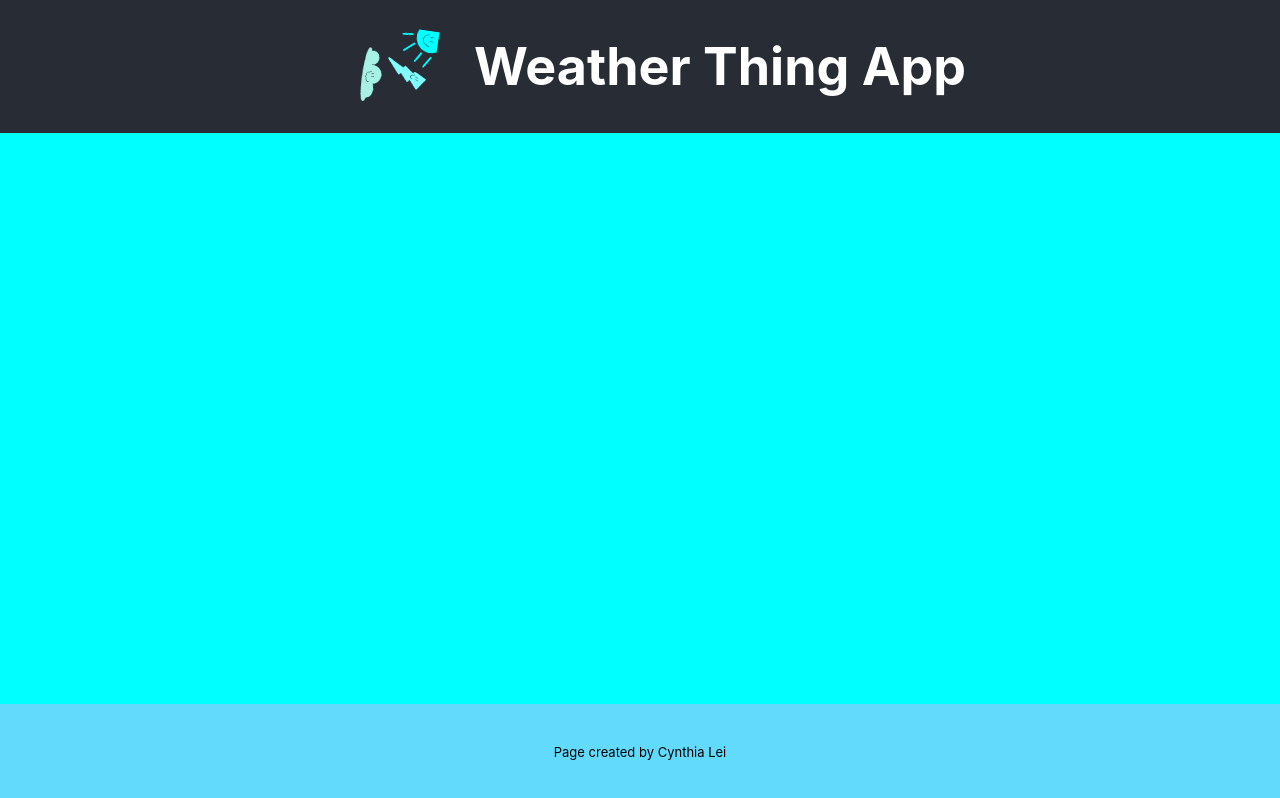
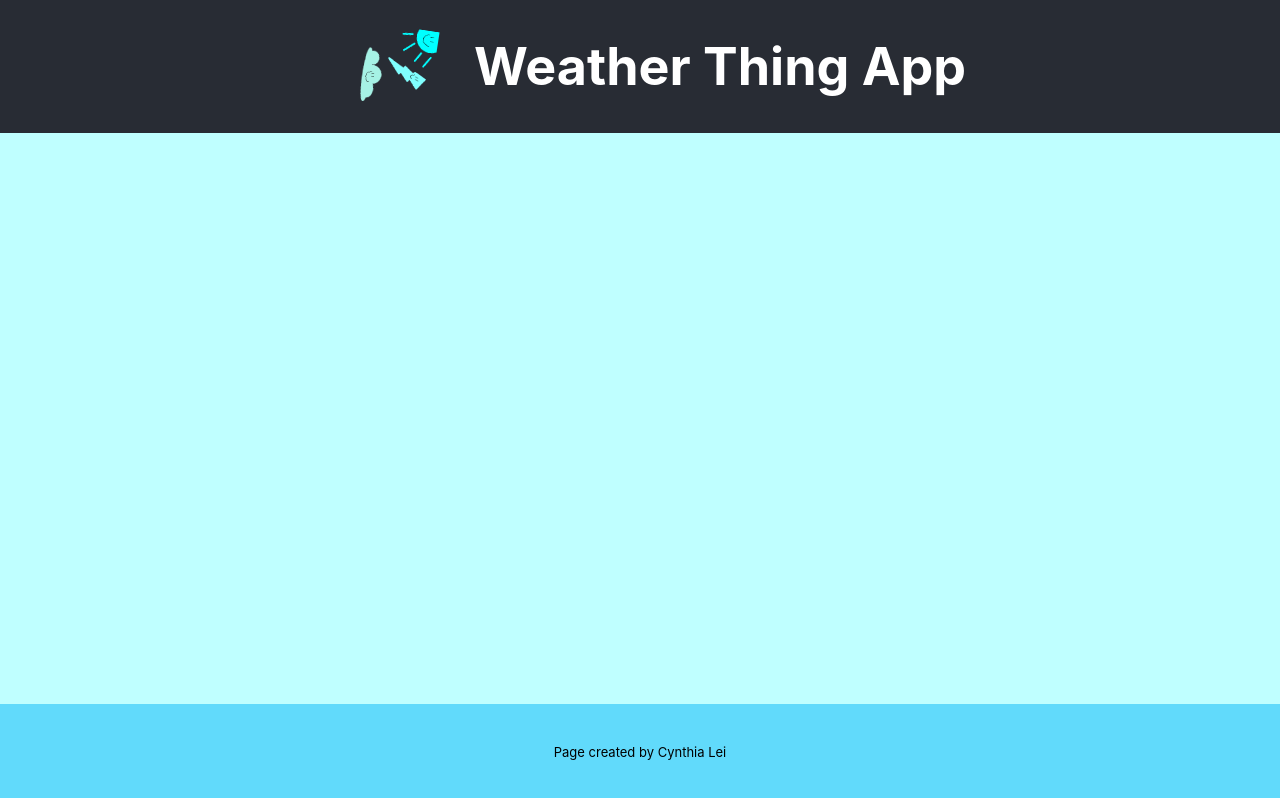
Before and after one commit to KathleenX7/React-Weather-Thing, a React (Create React App) app in the folder weather_app/: page / in a window 1280 px wide. Built offline with nearby package versions, Linux system fonts and the light colour scheme.

Commit message:
much better

```diff
--- a/weather_app/src/App.css
+++ b/weather_app/src/App.css
@@ -3,7 +3,7 @@ main {
   text-align: center;
   padding: 2vh;
   min-height: fit-content;
-  background-color: aqua;
+  background-color: #bfffff;
 }
 
 .App {
```
